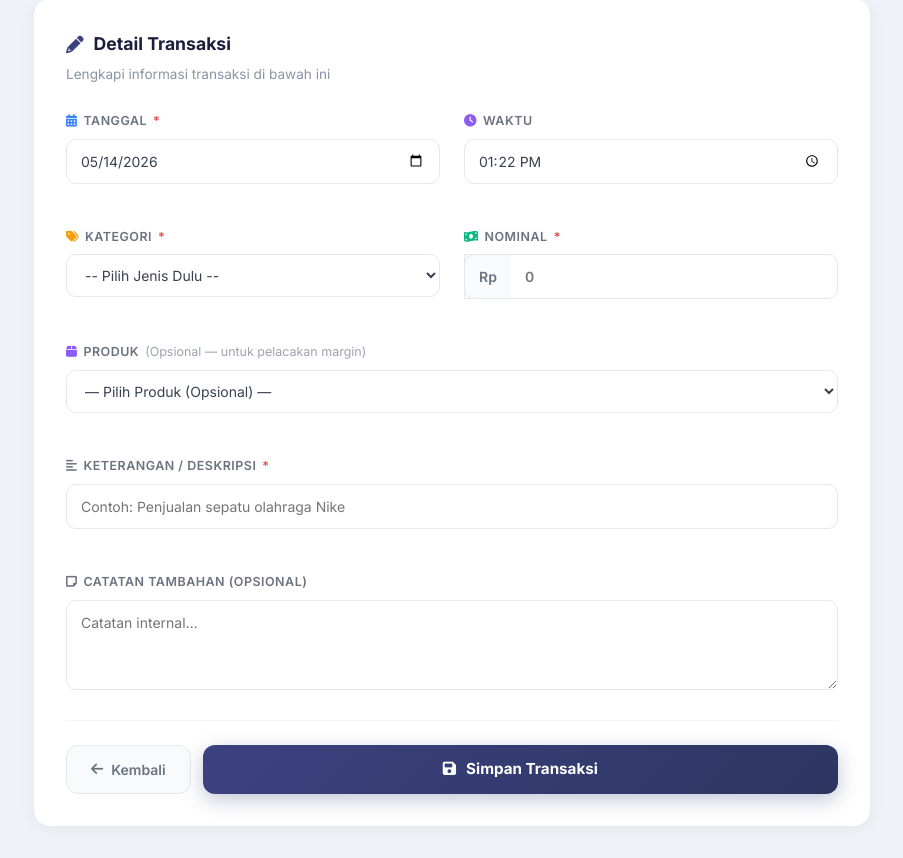
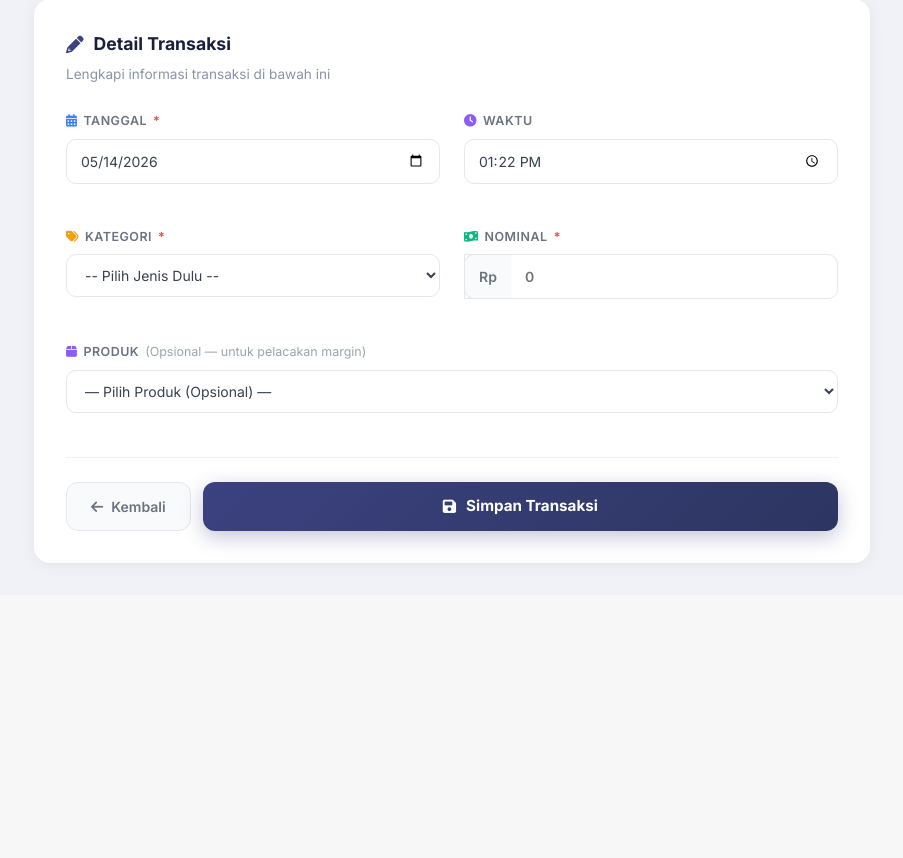
Before and after one commit to mizureyna21/catatucuan, a PHP site: page /form_transaksi.php in a window 1280 px wide. Shown: the part 563-1421 px from the top of the page, without its empty margins (188-1091 px from the left). After the commit the page ends 1130 px from the top, so only its background shows below. Run offline with PHP 8.4, Linux system fonts and the light colour scheme; the visitor is signed in with stand-in values (Sample User, id 1); tables that the repository leaves empty or names only in its code hold one stand-in row (values such as "Sample post").

Commit message:
first commit

```diff
--- a/dashboard.php
+++ b/dashboard.php
@@ -685,7 +685,7 @@ $alertStatus = $_GET['status'] ?? '';
                             <thead>
                                 <tr>
                                     <th>Tanggal</th>
-                                    <th>Keterangan</th>
+                                    <th>Kategori</th>
                                     <th>Nominal</th>
                                 </tr>
                             </thead>
@@ -707,8 +707,8 @@ $alertStatus = $_GET['status'] ?? '';
                                                 <?= formatTanggal($tx['tanggal']) ?>
                                             </td>
                                             <td style="max-width:130px;overflow:hidden;text-overflow:ellipsis;white-space:nowrap;"
-                                                title="<?= htmlspecialchars($tx['keterangan']) ?>">
-                                                <?= $tx['ikon'] ?>         <?= htmlspecialchars($tx['keterangan']) ?>
+                                                title="<?= htmlspecialchars($tx['nama_kategori']) ?>">
+                                                <?= $tx['ikon'] ?>         <?= htmlspecialchars($tx['nama_kategori']) ?>
                                             </td>
                                             <td>
                                                 <?php if ($tx['jenis'] === 'masuk'): ?>
--- a/export_word.php
+++ b/export_word.php
@@ -34,7 +34,7 @@ if (in_array($jenis, ['masuk', 'keluar'])) {
     $params[':jenis'] = $jenis;
 }
 
-$sql = "SELECT t.tanggal, t.waktu, t.keterangan, t.nominal, t.jenis,
+$sql = "SELECT t.tanggal, t.waktu, t.nominal, t.jenis,
                k.nama_kategori, k.ikon,
                p.nama_produk AS nama_produk_linked,
                p.harga_beli  AS produk_harga_beli
@@ -121,7 +121,7 @@ if (empty($transaksiList)) {
         <tr style="background:' . $bgRow . ';">
             <td style="padding:8pt 10pt;border-bottom:1px solid #e5e7eb;text-align:center;color:#9ca3af;font-size:9pt;">' . ($i + 1) . '</td>
             <td style="padding:8pt 10pt;border-bottom:1px solid #e5e7eb;white-space:nowrap;font-size:9pt;">' . fTgl($tx['tanggal']) . '<br><span style="color:#9ca3af;font-size:8pt;">' . substr($tx['waktu'], 0, 5) . '</span></td>
-            <td style="padding:8pt 10pt;border-bottom:1px solid #e5e7eb;font-size:9pt;">' . htmlspecialchars($tx['keterangan']) . $produkBadge . '</td>
+            <td style="padding:8pt 10pt;border-bottom:1px solid #e5e7eb;font-size:9pt;">' . htmlspecialchars($tx['nama_produk_linked'] ?? '-') . '</td>
             <td style="padding:8pt 10pt;border-bottom:1px solid #e5e7eb;font-size:9pt;">' . htmlspecialchars($tx['ikon'] . ' ' . $tx['nama_kategori']) . '</td>
             <td style="padding:8pt 10pt;border-bottom:1px solid #e5e7eb;text-align:center;font-size:9pt;color:' . $nomColor . ';font-weight:bold;">' . $jenisText . '</td>
             <td style="padding:8pt 10pt;border-bottom:1px solid #e5e7eb;text-align:right;font-size:9pt;font-weight:bold;color:' . $nomColor . ';">' . $nomSign . ' ' . fRp($tx['nominal']) . '</td>
@@ -351,7 +351,7 @@ echo '<!DOCTYPE html>
             <tr>
                 <th style="width:4%;text-align:center;">No</th>
                 <th style="width:13%;">Tanggal</th>
-                <th style="width:30%;">Keterangan</th>
+                <th style="width:30%;">Produk</th>
                 <th style="width:18%;">Kategori</th>
                 <th style="width:12%;text-align:center;">Jenis</th>
                 <th style="width:23%;text-align:right;">Nominal</th>
--- a/form_transaksi.php
+++ b/form_transaksi.php
@@ -737,30 +737,7 @@ $jenisInit = $editMode ? $tx['jenis'] : $jenisDefault;
                             </select>
                         </div>
                     </div>
-                    <!-- Keterangan -->
-                    <div class="col-12">
-                        <div class="field-group">
-                            <label class="field-label">
-                                <i class="fas fa-align-left" style="color:#6b7280;"></i>
-                                Keterangan / Deskripsi <span class="req">*</span>
-                            </label>
-                            <input type="text" class="field-input" name="keterangan" id="keterangan"
-                                value="<?= $editMode ? htmlspecialchars($tx['keterangan']) : '' ?>"
-                                placeholder="Contoh: Penjualan sepatu olahraga Nike" oninput="updatePreview()" required>
-                        </div>
-                    </div>
-                    <!-- Catatan -->
-                    <div class="col-12">
-                        <div class="field-group" style="margin-bottom:0;">
-                            <label class="field-label">
-                                <i class="fas fa-sticky-note" style="color:#6b7280;"></i>
-                                Catatan Tambahan (Opsional)
-                            </label>
-                            <textarea class="field-textarea" name="catatan" id="catatan"
-                                placeholder="Catatan internal...">
-<?= $editMode ? htmlspecialchars($tx['catatan'] ?? '') : '' ?></textarea>
-                        </div>
-                    </div>
+
                 </div>
 
                 <div class="divider"></div>
--- a/index.php
+++ b/index.php
@@ -545,7 +545,7 @@
                     <i class="fas fa-exchange-alt"></i>
                 </div>
                 <div class="feat-title">Catat Transaksi</div>
-                <p class="feat-desc">Rekam pemasukan dan pengeluaran secara cepat. Lengkap dengan kategori, keterangan, tanggal, dan waktu transaksi.</p>
+                <p class="feat-desc">Rekam pemasukan dan pengeluaran secara cepat. Lengkap dengan kategori, produk, tanggal, dan waktu transaksi.</p>
             </div>
             <!-- Card 2 -->
             <div class="feat-card">
```
Also changed, not shown: laporan.php (+7 -7 lines), proses_transaksi.php (+5 -7 lines), transaksi.php (+10 -21 lines).
